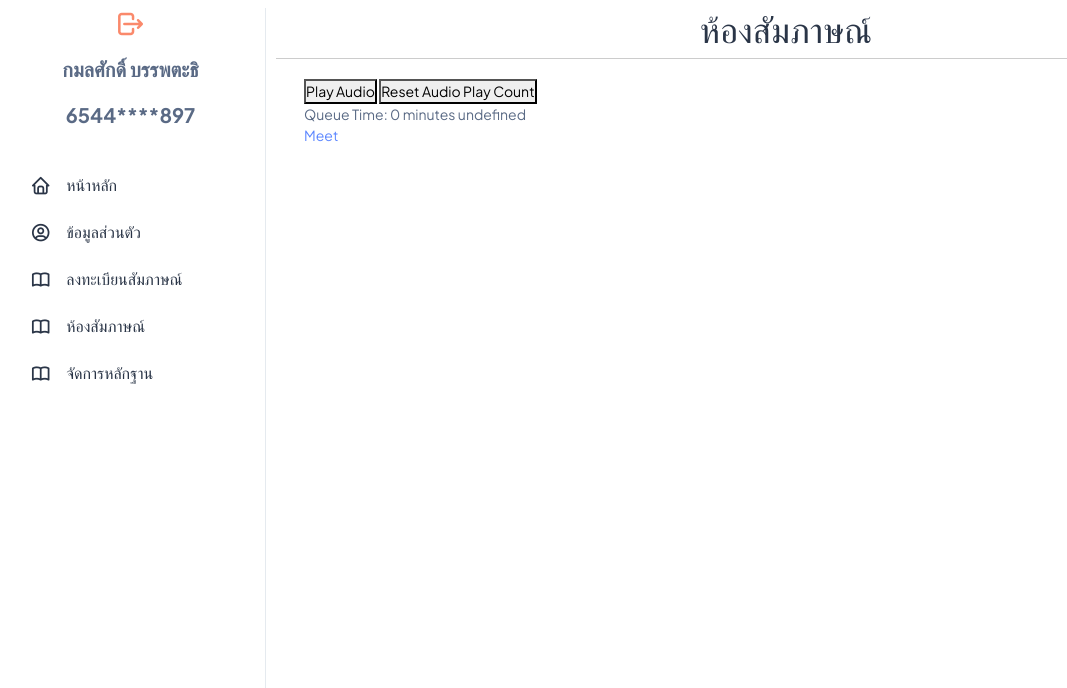
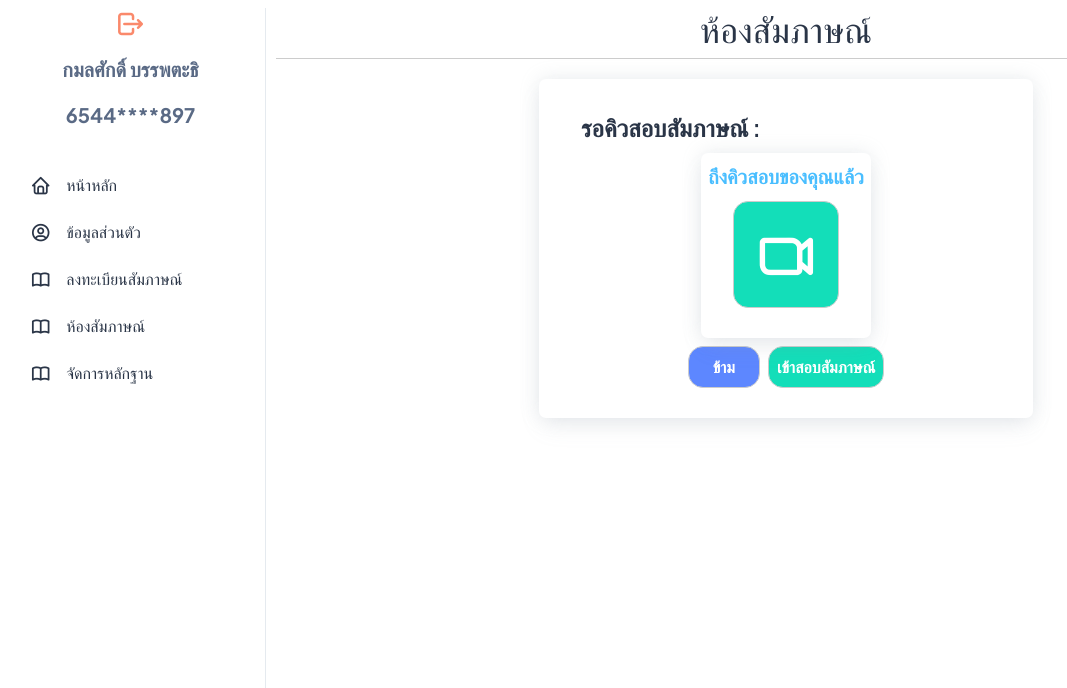
Before and after one commit to Kamonsak1/WebProject_interview, a Django app: page /Student_room in a window 1280 px wide. Shown: the top 688 px of the page, without its empty margins (4-1071 px from the left). Run offline with Django 3.2, Linux system fonts and the light colour scheme; a user stored in the database is signed in; data comes from the database, SQL or seed files in the repository; some libraries are stand-ins or nearby versions.

Commit message:
Student Interview ใกล้เสร็จมากๆแล้ว

```diff
--- /dev/null
+++ b/interview/static/css/student_css/interview_room.css
@@ -0,0 +1,14 @@
+.container_confirm {
+    width: 300px;
+    margin: 0 auto;
+    display: none;
+    border: 2px solid #5D87FF;
+    border-radius: 10px;
+    position: fixed;
+    top: 50%;
+    left: 50%;
+    transform: translate(-50%, -50%);
+    background-color: white;
+    box-shadow: 0px 0px 15px rgba(0,0,0,0.2);
+    padding: 20px;
+}
--- a/interview/templates/student/Student_room.html
+++ b/interview/templates/student/Student_room.html
@@ -1,39 +1,44 @@
 {% extends 'student/base/n_base.html' %}
 {% load static %}
+
+{% block css_js %}
+<link rel="stylesheet" href="{% static 'css/Student_css/interview_room.css' %}" />
+{% endblock %}
+
 {% block topic %}
 <h1 class="text-3xl text-gray-100 mt-2 text-center">ห้องสัมภาษณ์</h1>
 {% endblock %}
 {% block content %}
 <div class="pt-14 px-2">
 
-    {% if test %}
+
     <audio id="myAudio">
         <source src="{% static 'audio/test.mp3' %}" type="audio/mpeg">
     </audio>
-    <button onclick="playAudio()" type="button">Play Audio</button>
-    <button onclick="resetAudioPlayCount()" type="button">Reset Audio Play Count</button>
-    <div id="status-area" >
-        <!-- Statuses will be loaded here -->
+
+    <div class="row mt-3 justify-content-center">
+        <div class="card col-lg-6">
+            <div class="card-body">
+                <p class="card-title fw-semibold mb-2 fs-7">รอคิวสอบสัมภาษณ์ : </p>
+                <div class="card mb-1 col-lg-5 text-center mx-auto">
+                    <div id="queue_time" style="margin-bottom: -20px;">
+                    </div>
+                    <div id="meet" class="card-body">
+                    </div>
+                </div>
+                <div class="d-flex justify-content-center mt-2">
+                    <button  onclick="skip_confirm()" class=" search-bordered btn btn-primary px-4 p-2 fs-4 fw-bolder me-2">ข้าม</button>
+                    <div id="join-btn" class=""></div>
+                </div>
+            </div>
+        </div>
     </div>
-    <a href="" ></a>
-
-    <a href=""></a>
-    {% else %}
-    <audio id="myAudio">
-        <source src="{% static 'audio/test.mp3' %}" type="audio/mpeg">
-    </audio>
-    <button onclick="playAudio()" type="button">Play Audio</button>
-    <button onclick="resetAudioPlayCount()" type="button">Reset Audio Play Count</button>
-    <div id="status-area">
-        <!-- Statuses will be loaded here -->
-    </div>
-    {% endif %}
-
 
 </div>
     <script>
         let audioPlayCount = 0;
         var x = document.getElementById("myAudio");
+        x.volume = 0.8;
         console.log(x)
 
         function playAudio() {
@@ -46,14 +51,40 @@
             audioPlayCount = 0;
         }
 
+        function skip_confirm() {
+            var optionsDiv = document.getElementById("skip_confirm");
+            if (optionsDiv.style.display === "block") {
+                optionsDiv.style.display = "none";
+            } else {
+                optionsDiv.style.display = "block";
+            }
+        }
+
         function fetchAndUpdateData() {
         fetch('/interview-status/')
         .then(response => response.json())
         .then(data => {
-            let item = data[0]; // เข้าถึง object แรกใน array
-            let content = 'Queue Time: ' + item.queue_time + ' minutes ' + item.queue_position + "<br>"+ '<a href="' + item.link +'" target="_blank" >Meet</a>';
-            document.getElementById('status-area').innerHTML = content;
-            // ตรวจสอบค่า queue_time และเล่นเสียงหากจำเป็น
+            let item = data[0];
+            if (item.queue_time > 0 && item.queue_time < 20) {
+            let content = '<p class="fs-6 fw-bolder mt-2 mb-0 text-danger">' + item.queue_time + ' นาที</p>';
+            document.getElementById('queue_time').innerHTML = content;
+            } else if (item.queue_time === 0) {
+            let content = '<p class="fs-6 fw-bolder mt-2 mb-0 text-secondary">ถึงคิวสอบของคุณแล้ว</p>';
+            document.getElementById('queue_time').innerHTML = content;
+            }
+
+            if (item.link) {
+                let link = '<a class="search-bordered btn btn-success px-9 py-9 " href="' + item.link +'" target="_blank" ><i class="ti fs-9 ti-brand-zoom"></i></a>';
+                let link2 = '<a class="search-bordered btn btn-success p-2 fs-4 fw-bolder" href="' + item.link +'" target="_blank" >เข้าสอบสัมภาษณ์</a>';
+                document.getElementById('meet').innerHTML = link;
+                document.getElementById('join-btn').innerHTML = link2
+            } else {
+                let link = '<button class="search-bordered btn btn-muted px-9 py-9" disabled><i class="ti fs-9 ti-brand-zoom"></i></button>';
+                let link2 = '<button class="search-bordered btn btn-success p-2 fs-4 fw-bolder" disabled>เข้าสอบสัมภาษณ์</button>';
+                document.getElementById('meet').innerHTML = link;
+                document.getElementById('join-btn').innerHTML = link2
+            }
+
             if (item.queue_time === 0) {
                 playAudio();
             }
@@ -65,4 +96,22 @@
         fetchAndUpdateData();
 
     </script>
+
+<div class="container_confirm" id="skip_confirm">
+    <div class="text-end">
+    <a href="/Student_room">
+      <i class="fs-6 ti ti-x text-danger"></i>
+    </a>
+    <h1 class="text-center fs-6 fw-semibold text-primary">ต้องการข้ามใช่หรือไม่?</h1>
+    </div>
+    <form method="post" class="container mt-4">
+        {% csrf_token %}
+        <input type="hidden" name="skip" id="skip" value="skip">
+        <div class="text-center">
+            <button type="submit" onclick="resetAudioPlayCount()" class="btn btn-info btn-lg me-2">ยืนยัน</button>
+            <a href="/Student_room" class="btn btn-danger btn-lg">ยกเลิก</a>
+        </div>
+    </div>
+    </form>
+</div>
 {% endblock %}
```
